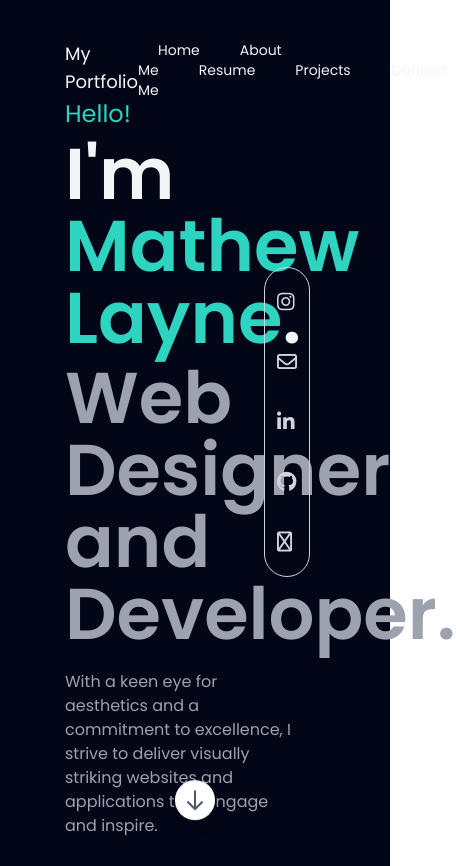
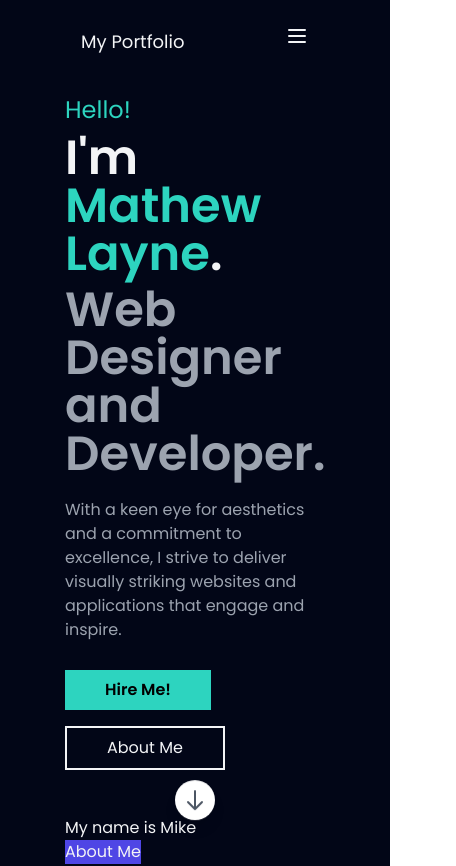
Before and after one commit to Mathew-Layne/my-portfolio, a React (Create React App) app: page / in a window 390 px wide. Shown: the top 866 px of the page, 456 px wide, since content can reach past the window. Built offline with nearby package versions, Linux system fonts and the light colour scheme.

Commit message:
responsivness

```diff
--- a/src/Header.js
+++ b/src/Header.js
@@ -5,16 +5,16 @@ const Header = () => {
   };
   return (
     <div className="container text-left h-[90vh] flex items-center">
-      <div className="content">
-        <p className="text-teal-400 text text-2xl mb-2">Hello!</p>
-        <p className="text-gray-100 text-7xl mb-2 font-semibold">
+      <div className="w-full md:w-8/12">
+        <p className="text-teal-400 text-2xl mb-2">Hello!</p>
+        <p className="text-gray-100 text-5xl md:text-7xl mb-2 font-semibold">
           I'm <span className="text-teal-400">Mathew Layne</span>.
         </p>
-        <p className="text-gray-400 text-7xl mb-2 font-semibold">
+        <p className="text-gray-400 text-5xl md:text-7xl mb-2 font-semibold">
           Web Designer and Developer.
         </p>
 
-        <div className="w-7/12 my-5">
+        <div className="w-full md:w-7/12 my-5">
           <p className="text-gray-400">
             With a keen eye for aesthetics and a commitment to excellence, I
             strive to deliver visually striking websites and applications that
@@ -22,13 +22,13 @@ const Header = () => {
           </p>
         </div>
 
-        <div className="">
-          <button className="bg-teal-400 py-2 px-10 my-5 mr-5 font-semibold">
+        <div className="flex flex-wrap">
+          <button className="bg-teal-400 py-2 px-10 my-2 mr-2 font-semibold">
             Hire Me!
           </button>
           <button
             onClick={handleAboutClick}
-            className="text-gray-100 border-2 border-gray-100 py-2 px-10 my-5"
+            className="text-gray-100 border-2 border-gray-100 py-2 px-10 my-2"
           >
             About Me
           </button>
--- a/src/Navbar.js
+++ b/src/Navbar.js
@@ -1,16 +1,54 @@
+import React, { useState, useEffect } from 'react';
+
 const Navbar = () => {
-    return (
-        <nav className="navbar flex justify-between text-gray-100 text-sm">
-            <h1 className="pt-10 text-lg"> My Portfolio</h1>
-            <div className="navlinks py-10">
-                <a className="mx-5 hover:text-teal-400" href="">Home</a>
-                <a className="mx-5 hover:text-teal-400" href="">About Me</a>
-                <a className="mx-5 hover:text-teal-400" href="">Resume</a>
-                <a className="mx-5 hover:text-teal-400" href="">Projects</a>
-                <a className="ml-5 hover:text-teal-400" href="">Contact Me</a>
-            </div>
-        </nav>
-     );
-}
+  const [showMobileMenu, setShowMobileMenu] = useState(false);
+  const [hasScrolled, setHasScrolled] = useState(false);
+
+  useEffect(() => {
+    const handleScroll = () => {
+      if (window.pageYOffset > 0) {
+        setHasScrolled(true);
+      } else {
+        setHasScrolled(false);
+      }
+    };
+
+    window.addEventListener('scroll', handleScroll);
+    return () => window.removeEventListener('scroll', handleScroll);
+  }, []);
+
+  const toggleMobileMenu = () => {
+    setShowMobileMenu(!showMobileMenu);
+  };
+
+  return (
+    <nav className={`navbar ${hasScrolled ? 'shadow' : ''} flex justify-between text-gray-100 text-sm px-4 pt-6`}>
+      <h1 className="pt-1 text-lg">My Portfolio</h1>
+      <div className={`navlinks py-1 ${showMobileMenu ? 'block' : 'hidden'} sm:flex`}>
+        <a className="block mt-1 sm:inline-block sm:mt-0 mx-2 sm:mx-4 hover:text-teal-400" href="#">Home</a>
+        <a className="block mt-1 sm:inline-block sm:mt-0 mx-2 sm:mx-4 hover:text-teal-400" href="#">About Me</a>
+        <a className="block mt-1 sm:inline-block sm:mt-0 mx-2 sm:mx-4 hover:text-teal-400" href="#">Resume</a>
+        <a className="block mt-1 sm:inline-block sm:mt-0 mx-2 sm:mx-4 hover:text-teal-400" href="#">Projects</a>
+        <a className="block mt-1 sm:inline-block sm:mt-0 ml-2 sm:ml-4 hover:text-teal-400" href="#">Contact Me</a>
+      </div>
+      <div className="block sm:hidden">
+        <button
+          className={`mobile-menu-toggle focus:outline-none ${showMobileMenu ? 'text-teal-400' : 'text-gray-100'}`}
+          onClick={toggleMobileMenu}
+        >
+          <svg className="w-6 h-6" fill="none" viewBox="0 0 24 24" stroke="currentColor">
+            <path
+              strokeLinecap="round"
+              strokeLinejoin="round"
+              strokeWidth={2}
+              d="M4 6h16M4 12h16M4 18h16"
+            />
+          </svg>
+        </button>
+      </div>
+    </nav>
+  );
+};
+
 
 export default Navbar;
--- a/src/SocialIconRevamped.js
+++ b/src/SocialIconRevamped.js
@@ -1,6 +1,6 @@
 export default function SocialIconRevamped() {
   return (
-    <div className="fixed right-16 top-0 h-full flex flex-col justify-center items-end pr-4 ">
+    <div className="fixed right-16 top-0 h-full hidden md:flex flex-col justify-center items-end pr-4 ">
       <div className="flex flex-col gap-4 border border-gray-300 py-3 px-1 rounded-full">
         <div className="relative group">
           <div className="hidden group-hover:block absolute right-10 top-1/2 -translate-y-1/2 px-2 py-1 bg-zinc-600  text-white rounded shadow">
```
